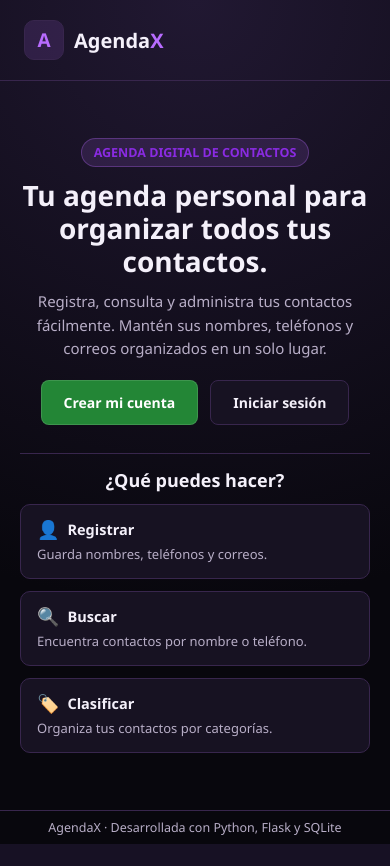
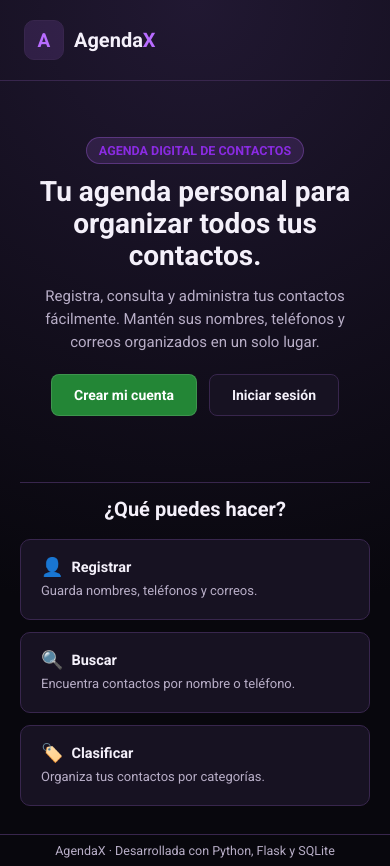
Before and after one commit to jeannn1902/M2S1_Proyecto_Agenda_Personal, a Flask app: page / in a window 390 px wide. Before the commit the page ends 844 px from the top, so only its background shows below. Run offline with Flask 3, Linux system fonts and the light colour scheme; some libraries are stand-ins or nearby versions.

Commit message:
style: Mejoras responsive y tipografía de AgendaX

```diff
--- a/main.py
+++ b/main.py
@@ -233,4 +233,4 @@ def logout():
 
 
 if __name__ == "__main__":
-    app.run(debug=modo_debug)
+    app.run(host="0.0.0.0",  port=5000, debug=modo_debug)
--- a/static/style.css
+++ b/static/style.css
@@ -36,7 +36,7 @@
 /* =========================================================================== */
 
 body {
-    font-family: "Segoe UI", Arial, sans-serif;
+    font-family: "Roboto", sans-serif;
     background: radial-gradient(circle at top, #211832 0%, var(--bg-principal) 70%);
     color: var(--texto-principal);
     display: flex;
@@ -433,7 +398,8 @@ body.pagina-inicio {
     gap: 24px;
     align-items: center;
     justify-content: center;
-    margin-bottom: 24px;
+    padding: 28px 0 38px;
+    margin-bottom: 18px;
 }
 
 .hero-texto {
@@ -459,14 +425,11 @@ body.pagina-inicio {
 
 .hero-texto h1 {
     color: var(--texto-principal);
-    font-size: 32px;
-    line-height: 1.18;
+    font-size: 40px;
+    font-weight: 700;
+    line-height: 1.15;
     margin: 0 auto 12px auto;
-    max-width: 680px;
-}
-
-.texto-destacado {
-    color: var(--acento-primario);
+    max-width: 780px;
 }
 
 .hero-texto p {
@@ -539,8 +502,9 @@ body.pagina-inicio {
 
 .seccion-beneficios h2 {
     text-align: center;
-    font-size: 18px;
-    margin: 0 0 12px 0;
+    font-size: 20px;
+    font-weight: 700;
+    margin: 0 0 18px 0;
 }
 
 .grid-beneficios {
@@ -553,7 +517,7 @@ body.pagina-inicio {
     background-color: var(--bg-tarjeta);
     border: 1px solid var(--borde-sutil);
     border-radius: 10px;
-    padding: 14px 16px;
+    padding: 18px 20px;
     transition: var(--transicion);
 }
 
--- a/templates/inicio.html
+++ b/templates/inicio.html
@@ -6,6 +6,14 @@
     <meta charset="UTF-8">
     <meta name="viewport" content="width=device-width, initial-scale=1.0">
     <title>AgendaX | Organiza tus contactos</title>
+
+    <meta name="theme-color" content="#08070D">
+
+    <link rel="preconnect" href="https://fonts.googleapis.com">
+    <link rel="preconnect" href="https://fonts.gstatic.com" crossorigin>
+
+    <link href="https://fonts.googleapis.com/css2?family=Roboto:wght@400;700&display=swap" rel="stylesheet">
+
     <link rel="stylesheet" href="{{ url_for('static', filename='style.css') }}">
 </head>
 
```
Also changed, not shown: other parts of static/style.css (+1 -35 lines), templates/agenda.html (+8 -0 lines), templates/login.html (+8 -0 lines), templates/registro.html (+9 -1 lines).
